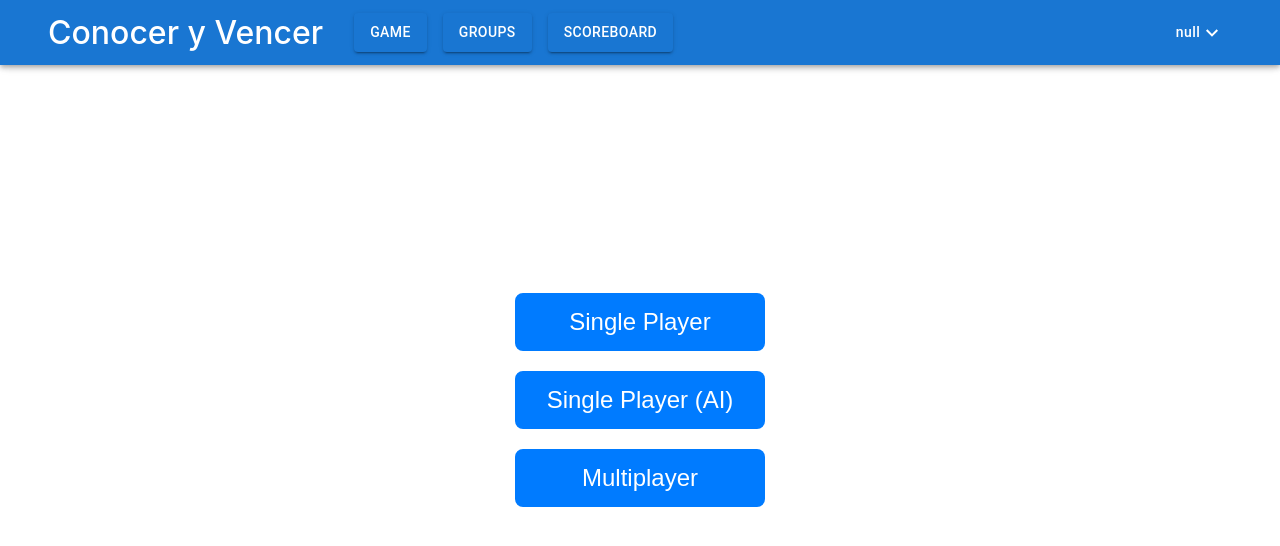
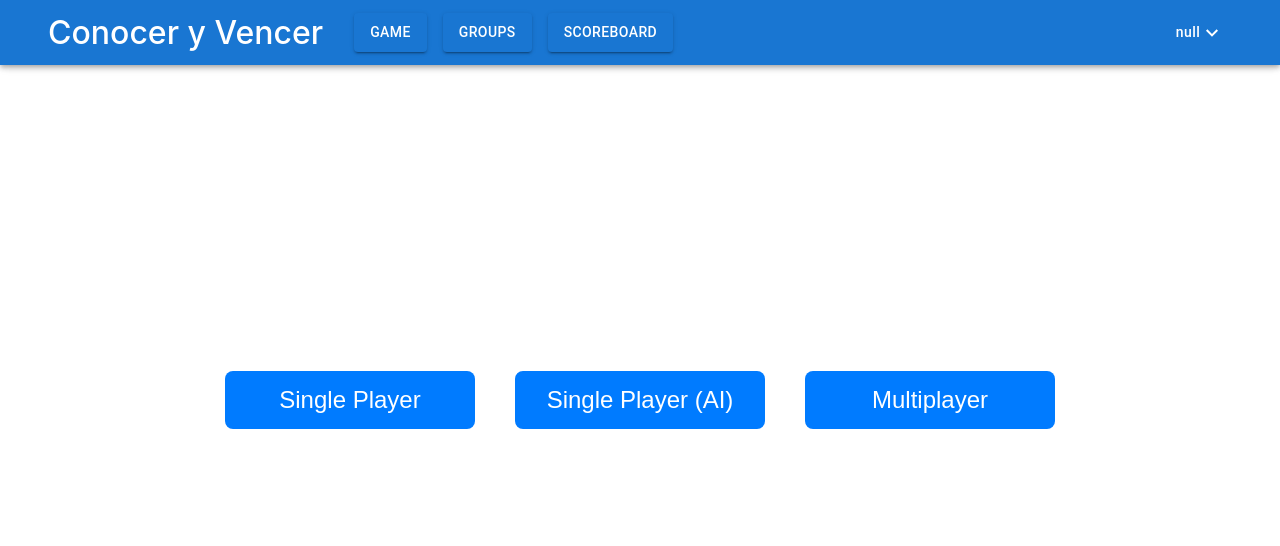
Before and after one commit to Arquisoft/wiq_en2a, a React (Create React App) app in the folder webapp/: page /game in a window 1280 px wide. Shown: the top 546 px of the page. Built offline with nearby package versions, Linux system fonts and the light colour scheme.

Commit message:
Game mode buttons direction and margin adjustments

```diff
--- a/webapp/src/pages/game/GamePage.css
+++ b/webapp/src/pages/game/GamePage.css
@@ -1,6 +1,6 @@
 .game-page-container {
   display: flex;
-  flex-direction: column;
+  flex-direction: row;
   align-items: center;
   justify-content: center;
   height: 100vh;
@@ -10,7 +10,7 @@
   width: 250px;
   font-size: 1.5em;
   padding: 15px 30px;
-  margin: 10px;
+  margin: 20px;
   text-decoration: none;
   background-color: #007bff;
   color: #ffffff;
```
